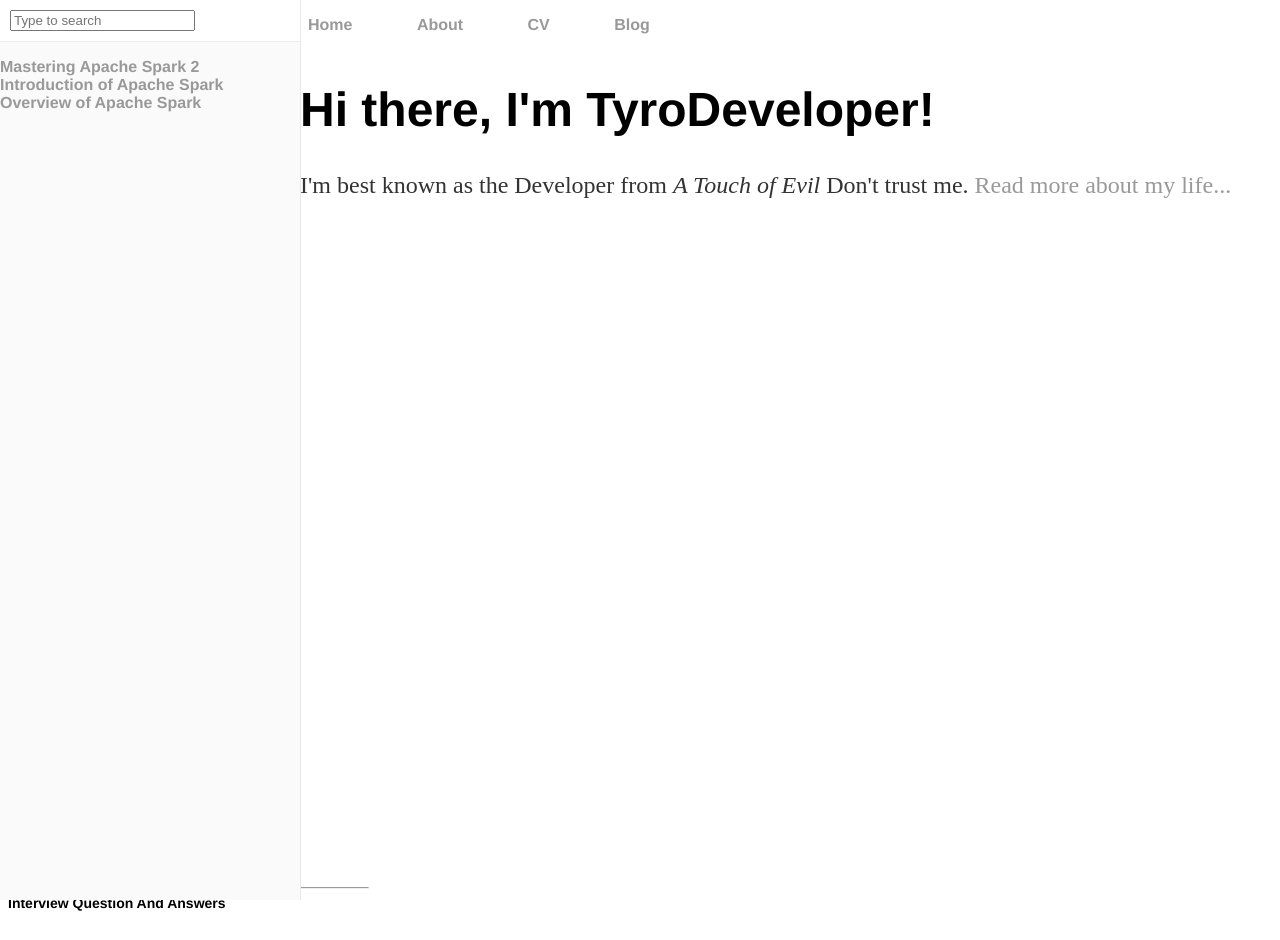
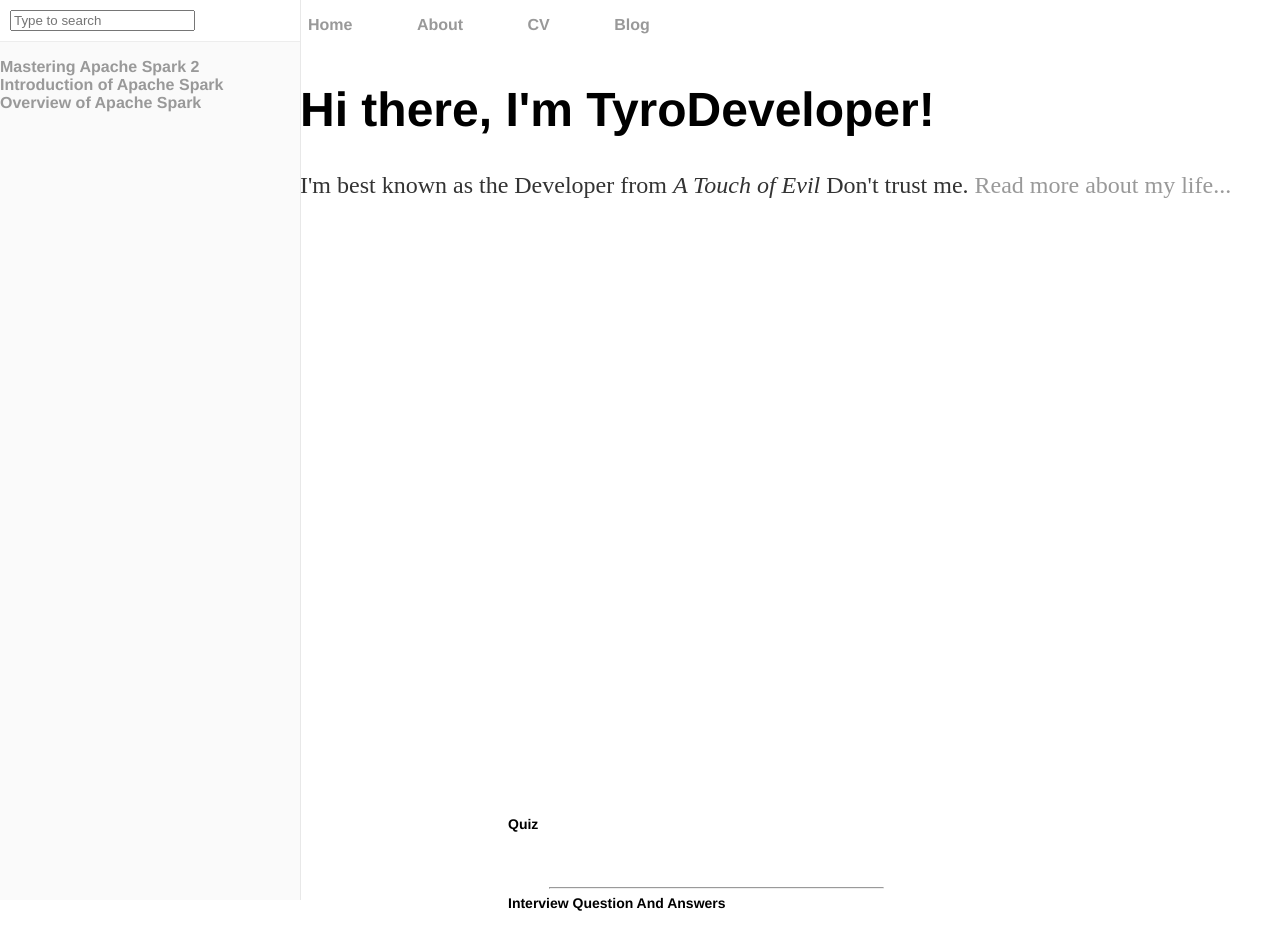
Before and after one commit to tyrodeveloper/tyrodeveloper.github.io, a Jekyll site: the page built from index.html, in a window 1280 px wide. Built offline with Jekyll 4.4.1, drawn with Linux system fonts in a browser that asks for light colours.

Commit message:
Update default.html

```diff
--- a/_layouts/default.html
+++ b/_layouts/default.html
@@ -49,7 +49,7 @@
 	        		<li><a href="/">email</a></li>
 	        		<li><a href="/">github.com</a></li>
 				</ul>
-			<div style="width: 400px;">
+			<div style="width: 33%;bottom:0;">
 <ul style="list-style-type:square;">
 <li>
 <span style="font-weight:bold ; font-style:normal; font-size:14px">Courses</span>
@@ -83,7 +83,7 @@
 </ul>
 </div>
 
-<div style="width: 400px;left:450px;">
+<div style="width: 33%;margin-left:500px;bottom:0;">
 <ul>
 <li>
 <span style="font-weight:bold ; font-style:normal; font-size:14px">Quiz</span>
```
